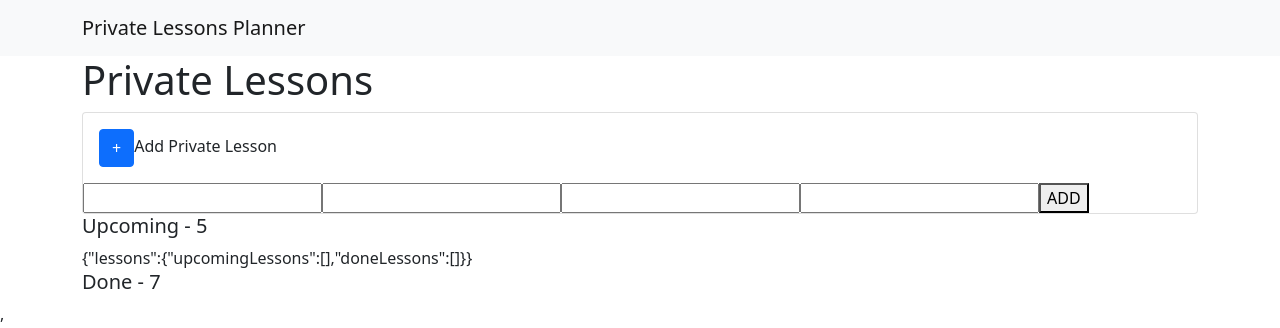
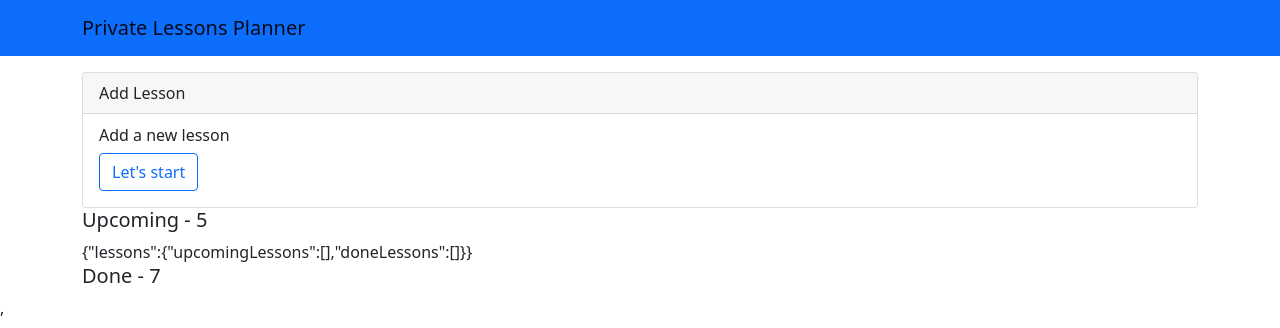
Before and after one commit to EliasDolinsek/react-private-lessons, a React (Create React App) app: page / in a window 1280 px wide. Shown: the top 328 px of the page. Built offline with nearby package versions, Linux system fonts and the light colour scheme.

Commit message:
Implemented add lesson feature

```diff
--- a/src/App.js
+++ b/src/App.js
@@ -3,7 +3,9 @@ import LessonsOverview from "./components/LessonsOverview";
 
 function App() {
     return <BaseContainer>
-        <LessonsOverview />
+        <div className="mt-3">
+            <LessonsOverview />
+        </div>
     </BaseContainer>
 }
 
--- a/src/components/AddLessonButton.js
+++ /dev/null
@@ -1,48 +0,0 @@
-import {Card, Button, Row} from "react-bootstrap"
-import {useRef, useState} from "react";
-import {useDispatch} from "react-redux";
-import {addLesson} from "../lessons/lessonsSlice";
-
-function AddLessonButton(props) {
-    const [showInputs, setShowInputs] = useState(false);
-
-    return <div onClick={() => console.log("CLICk")}>
-        <Card onClick={() => setShowInputs(true)}>
-            <Card.Body>
-                <Button onClick={props.onClick}>+</Button>
-                <span>Add Private Lesson</span>
-            </Card.Body>
-            <NewLessonInput />
-        </Card>
-    </div>
-}
-
-function NewLessonInput(){
-    const dispatch = useDispatch()
-
-    const classNameRef = useRef()
-    const teacherRef = useRef()
-    const roomRef = useRef()
-    const dateTimeRef = useRef()
-
-    function addNewLesson(){
-        const payload = {
-            className: classNameRef.current.value,
-            teacher: teacherRef.current.value,
-            room: roomRef.current.value,
-            dateTime: dateTimeRef.current.value
-        }
-
-        dispatch(addLesson(payload))
-    }
-
-    return <div>
-        <input type="text" ref={classNameRef} />
-        <input type="text" ref={teacherRef} />
-        <input type="text" ref={roomRef} />
-        <input type="text" ref={dateTimeRef} />
-        <button onClick={addNewLesson}>ADD</button>
-    </div>
-}
-
-export default AddLessonButton
--- /dev/null
+++ b/src/components/AddLessonInput.js
@@ -0,0 +1,101 @@
+import {Card, Button, Row, Form, ButtonGroup} from "react-bootstrap"
+import {useEffect, useRef, useState} from "react";
+import {useDispatch} from "react-redux";
+import {addLesson} from "../lessons/lessonsSlice";
+
+function AddLessonInput(props) {
+    const [showInputs, setShowInputs] = useState(false);
+
+    return <Card >
+        <Card.Header>Add Lesson</Card.Header>
+        <Card.Body>
+            {showInputs ? <NewLessonInput onDone={() => setShowInputs(false)}/> : <AddLessonButton onClick={() => setShowInputs(true)}/>}
+        </Card.Body>
+    </Card>
+}
+
+function AddLessonButton(props) {
+    return <div onClick={props.onClick}>
+        <Card.Subtitle>Add a new lesson</Card.Subtitle>
+        <Button className="mt-2" variant="outline-primary">Let's start</Button>
+    </div>
+}
+
+function NewLessonInput(props) {
+    const dispatch = useDispatch()
+    const [validated, setValidated] = useState()
+
+    const subjectRef = useRef()
+    const teacherRef = useRef()
+    const roomRef = useRef()
+    const dateRef = useRef()
+    const timeRef = useRef()
+
+    function addNewLesson() {
+        const payload = {
+            subject: subjectRef.current.value,
+            teacher: teacherRef.current.value,
+            room: roomRef.current.value,
+            date: dateRef.current.value,
+            time: timeRef.current.value
+        }
+
+        dispatch(addLesson(payload))
+    }
+
+    function clearInputs() {
+        subjectRef.current.value = ""
+        teacherRef.current.value = ""
+        roomRef.current.value = ""
+        dateRef.current.value = ""
+        timeRef.current.value = ""
+    }
+
+    function handleSubmit(event) {
+        const form = event.currentTarget;
+        const validity = form.checkValidity()
+
+        event.preventDefault();
+        if (!validity) {
+            event.stopPropagation();
+            setValidated(true);
+        } else {
+            addNewLesson()
+            clearInputs()
+
+            setValidated(false);
+            props.onDone()
+        }
+    }
+
+    return <Form noValidate validated={validated} onSubmit={handleSubmit}>
+        <Form.Group className="mb-3">
+            <Form.Label>Subject</Form.Label>
+            <Form.Control type="text" placeholder="Enter subject" ref={subjectRef} required/>
+        </Form.Group>
+        <Form.Group className="mb-3">
+            <Form.Label>Teacher</Form.Label>
+            <Form.Control type="text" placeholder="Enter name of teacher" ref={teacherRef} required/>
+        </Form.Group>
+        <Form.Group className="mb-3">
+            <Form.Label>Room</Form.Label>
+            <Form.Control type="text" placeholder="Enter room number" ref={roomRef} required/>
+        </Form.Group>
+        <Row className="mb-3">
+            <Form.Group className="col-6">
+                <Form.Label>Date</Form.Label>
+                <Form.Control type="date" placeholder="Enter subject" ref={dateRef} required/>
+            </Form.Group>
+            <Form.Group className="col-6">
+                <Form.Label>Time</Form.Label>
+                <Form.Control type="time" placeholder="Enter subject" ref={timeRef} required/>
+            </Form.Group>
+        </Row>
+        <ButtonGroup>
+            <Button type="submit" variant="primary">Add Lesson</Button>
+            <Button onClick={props.onDone} variant="outline-secondary">Cancel</Button>
+        </ButtonGroup>
+    </Form>
+}
+
+export default AddLessonInput
--- a/src/components/BaseContainer.js
+++ b/src/components/BaseContainer.js
@@ -2,9 +2,9 @@ import {Container, Navbar} from "react-bootstrap"
 
 function BaseContainer(props) {
     return <div>
-        <Navbar bg="light" expand="lg">
+        <Navbar bg="primary" expand="lg">
             <Container>
-                <Navbar.Brand>Private Lessons Planner</Navbar.Brand>
+                <Navbar.Brand >Private Lessons Planner</Navbar.Brand>
             </Container>
         </Navbar>
         {props.children}
--- a/src/components/LessonsOverview.js
+++ b/src/components/LessonsOverview.js
@@ -1,5 +1,5 @@
 import {Container} from "react-bootstrap"
-import AddLessonButton from "./AddLessonButton";
+import AddLessonInput from "./AddLessonInput";
 import {useDispatch, useSelector} from "react-redux";
 import {addLesson} from "../lessons/lessonsSlice";
 
@@ -8,8 +8,7 @@ function LessonsOverview(){
     const dispatch = useDispatch()
 
     return <Container>
-        <h1>Private Lessons</h1>
-        <AddLessonButton onClick={() => dispatch(addLesson({title: "Test", field: "I don't know"}))}/>
+        <AddLessonInput onClick={() => dispatch(addLesson({title: "Test", field: "I don't know"}))}/>
         <h5>Upcoming - 5</h5>
         {JSON.stringify(lessons)}
         <h5>Done - 7</h5>
```
